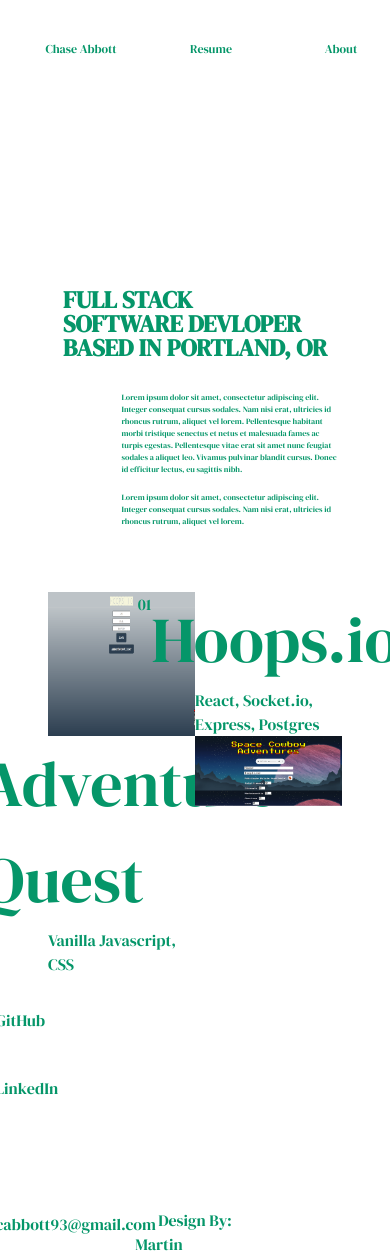
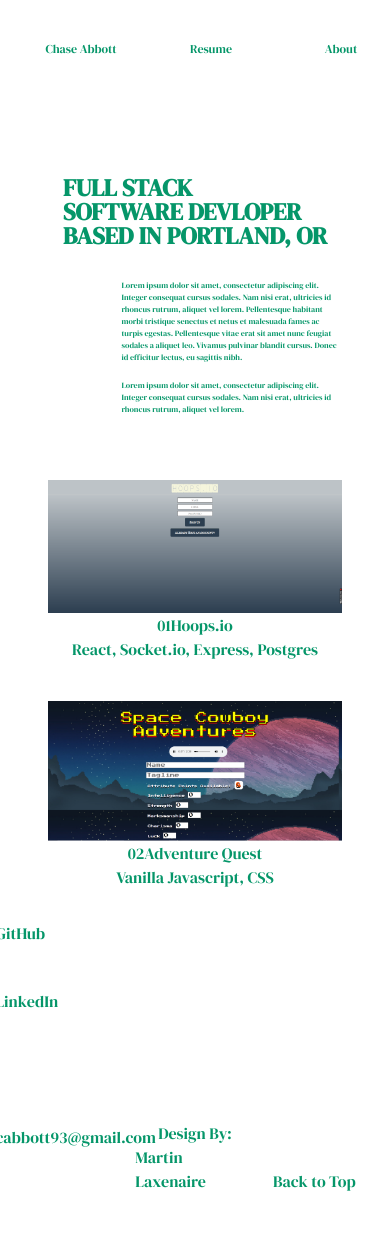
Before and after one commit to chase-abbott/Portfolio, a React (Create React App) app: page / in a window 390 px wide. Shown: the top 1253 px of the page. Built offline with nearby package versions, Linux system fonts and the light colour scheme.

Commit message:
rough project mobile layout

```diff
--- a/src/components/Projects.js
+++ b/src/components/Projects.js
@@ -7,23 +7,23 @@ export default class Projects extends Component {
     return (
       <div>
         { (align === 'left') ?
-          <div id={data.label} className="Projects font-theme text-green-600 grid grid-cols-2">
+          <div id={data.label} className="Projects font-theme text-green-600 grid tablet:grid-cols-2">
             <a href={data.URL} className="flex justify-center bg-black" target="_blank" rel="noreferrer">
               <img src={data.image} className="" alt={data.name}></img>
             </a>
             <div className="flex items-center justify-center flex-col">
               <div className="grid grid-cols-projectLabel">
                 <label> {data.label} </label>
-                <h3 className="text-6xl"> {data.name} </h3>
+                <h3 className="desktop:text-6xl tablet:text-3xl"> {data.name} </h3>
               </div>
               <span> {data.tools}</span>
             </div>
           </div>
-          : <div id={data.label} className="Projects font-theme text-green-600 grid grid-cols-2 grid-rows-1">
-            <div className="flex items-center justify-center flex-col">
+          : <div id={data.label} className="Projects font-theme text-green-600 grid grid-rows-projects grid-cols-1 mt-10 tablet:grid-cols-2 tablet:grid-rows-1 tablet:m-0">
+            <div className="flex row-start-2 col-start-2 items-center justify-center flex-col">
               <div className="grid grid-cols-projectLabel">
                 <label> {data.label} </label>
-                <h3 className="text-6xl"> {data.name} </h3>
+                <h3 className="desktop:text-6xl tablet:text-3xl"> {data.name} </h3>
               </div>
               <span> {data.tools}</span>
             </div>
--- a/src/components/home/Home.js
+++ b/src/components/home/Home.js
@@ -8,7 +8,7 @@ export default class Home extends Component {
 
   render() {
     return (
-      <div className="Home mt-60 font-theme">
+      <div className="Home mt-32 tablet:mt-60 font-theme">
         <div className="grid grid-rows-2 justify-center iPhone:text-2xl tablet:text-5xl desktop:text-7xl text-green-600 leading-none mb-8 font-bold">
           <span className="flex justify-self-start">FULL STACK</span>
           <span className="flex justify-self-start ">SOFTWARE DEVLOPER</span>
--- a/tailwind.config.js
+++ b/tailwind.config.js
@@ -44,6 +44,9 @@ module.exports = {
     extend: {
       gridTemplateColumns: {
         'projectLabel': 'auto 1fr'
+      },
+      gridTemplateRows: {
+        'projects': 'auto 1fr'
       }
     },
   },
```
